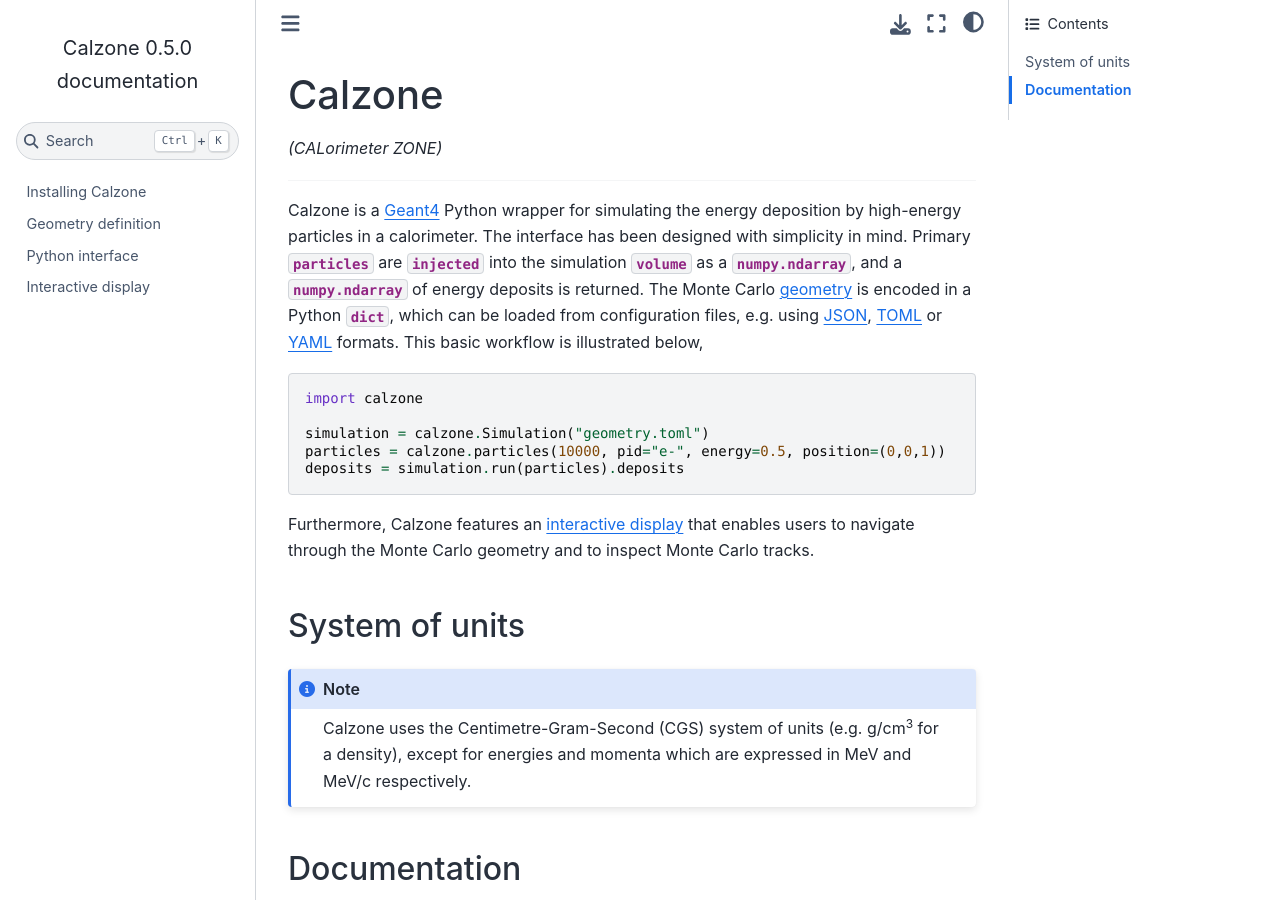
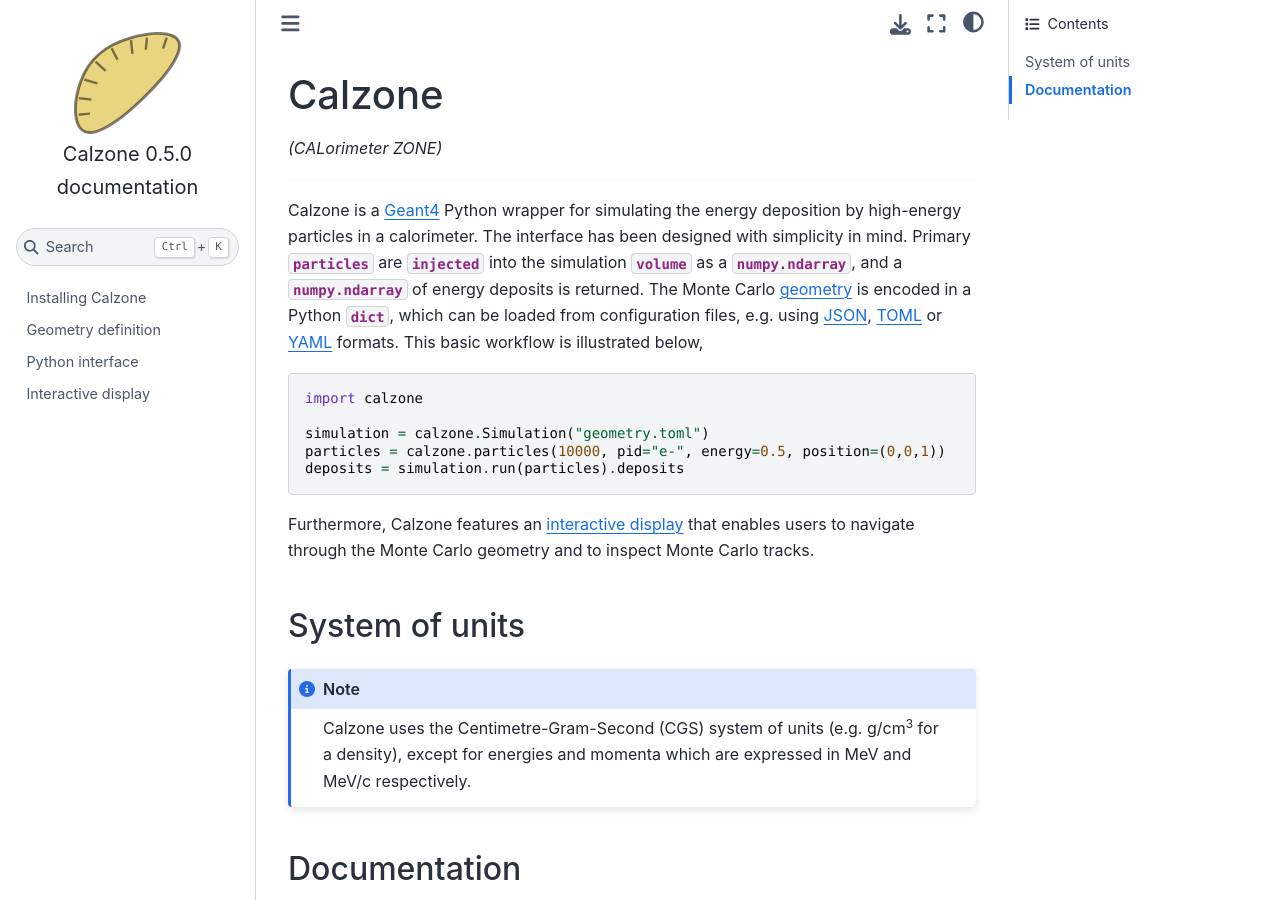
Before and after one commit to niess/calzone, a Sphinx documentation site: the page built from docs/source/index.rst, in a window 1280 px wide and 900 px high. Built offline with Sphinx 7.4.7 and the Sphinx Book theme 1.1.4, drawn with Linux system fonts in a browser that asks for light colours.

Commit message:
Calzone logo

```diff
--- a/docs/source/conf.py
+++ b/docs/source/conf.py
@@ -41,7 +41,15 @@
 """
 
 html_theme = "sphinx_book_theme"
+html_theme_options = {
+    "logo": {
+        "text": f"Calzone {release} documentation",
+        "image_light": "_static/images/logo.svg",
+        "image_dark": "_static/images/logo.svg",
+    }
+}
 html_static_path = ["_static"]
 html_css_files = [
     'css/custom.css',
 ]
+html_favicon = "_static/images/logo.svg"
```
Also changed, not shown: docs/source/_static/images/logo.svg (added), 1 other file.
